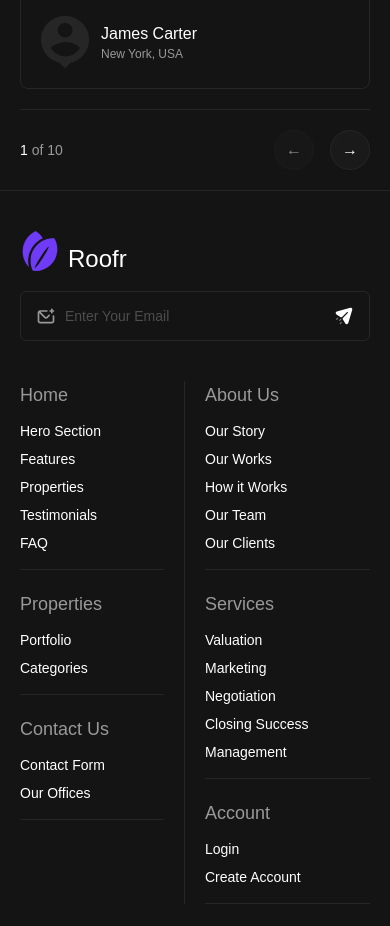
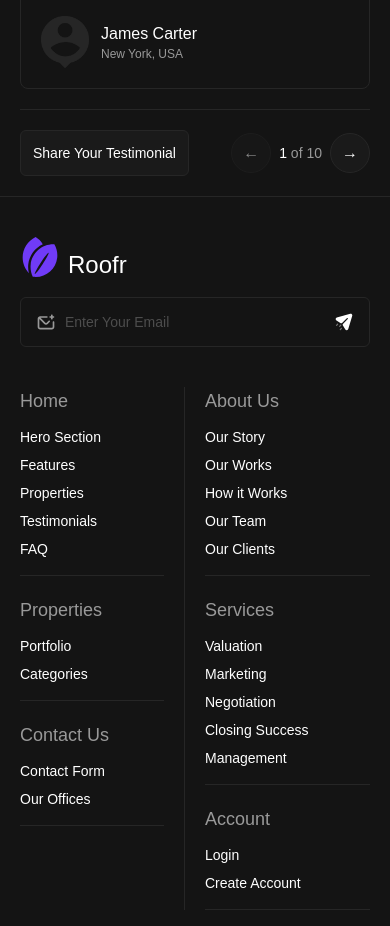
Before and after one commit to shawaiz-khan/roofr, a Next.js app: page / in a window 390 px wide. Shown: the part 1720-2646 px from the top of the page. Built offline with nearby package versions, Linux system fonts and the light colour scheme.

Commit message:
add: Made the testimonial slider responsive

```diff
--- a/src/components/Testimonial.tsx
+++ b/src/components/Testimonial.tsx
@@ -5,7 +5,7 @@ import TestimonialBlock from "./TestimonialBlock";
 import Image from "next/image";
 import stars from "@/assets/svg/Stars.svg";
 import { useEffect, useState } from "react";
-import { motion, AnimatePresence } from "framer-motion";
+import { motion } from "framer-motion";
 
 const Testimonials: React.FC = () => {
     const [currentPage, setCurrentPage] = useState(0);
@@ -46,18 +46,17 @@ const Testimonials: React.FC = () => {
                     </p>
                 </div>
                 <button className="bg-black-secondary border border-black-tertiary py-3 px-4 text-sm rounded-md hidden md:block">
-                    View All Testimonials
+                    Share Your Testimonial
                 </button>
             </div>
 
             <div className="relative overflow-hidden">
-                <AnimatePresence mode="wait">
                 <motion.div
                     key={currentPage}
                     initial={{ x: "100%", opacity: 0 }}
                     animate={{ x: 0, opacity: 1 }}
                     exit={{ x: "-100%", opacity: 0 }}
-                        transition={{ type: "tween", duration: 0.5, ease: "easeInOut" }}
+                    transition={{ type: "tween", stiffness: 100, damping: 15 }}
                     className="grid grid-rows-1 md:grid-cols-3 gap-5"
                 >
                     {getTestimonialsForCurrentPage().map((testimonial) => (
@@ -71,15 +70,17 @@ const Testimonials: React.FC = () => {
                         />
                     ))}
                 </motion.div>
-                </AnimatePresence>
             </div>
 
             {totalPages > 1 && (
                 <div className="flex justify-between items-center border-t border-black-tertiary pt-5">
-                    <span className="text-sm font-medium">
+                    <span className="text-sm hidden md:block md:text-md font-medium">
                         {currentPage + 1} <span className="text-gray-quaternary">of {totalPages}</span>
                     </span>
-                    <div className="flex items-center gap-4">
+                    <button className="bg-black-secondary border border-black-tertiary p-3 text-sm rounded-md md:hidden">
+                        Share Your Testimonial
+                    </button>
+                    <div className="flex items-center gap-2">
                         <button
                             onClick={prevSlide}
                             className="h-10 w-10 rounded-full bg-black-secondary text-white disabled:opacity-50 border border-black-tertiary"
@@ -87,6 +88,9 @@ const Testimonials: React.FC = () => {
                         >
                             ←
                         </button>
+                        <span className="text-sm md:text-md md:hidden font-medium">
+                            {currentPage + 1} <span className="text-gray-quaternary">of {totalPages}</span>
+                        </span>
                         <button
                             onClick={nextSlide}
                             className="h-10 w-10 rounded-full bg-black-secondary text-white disabled:opacity-50 border border-black-tertiary"
```
Lines whose indentation alone changed are shown as unchanged.
